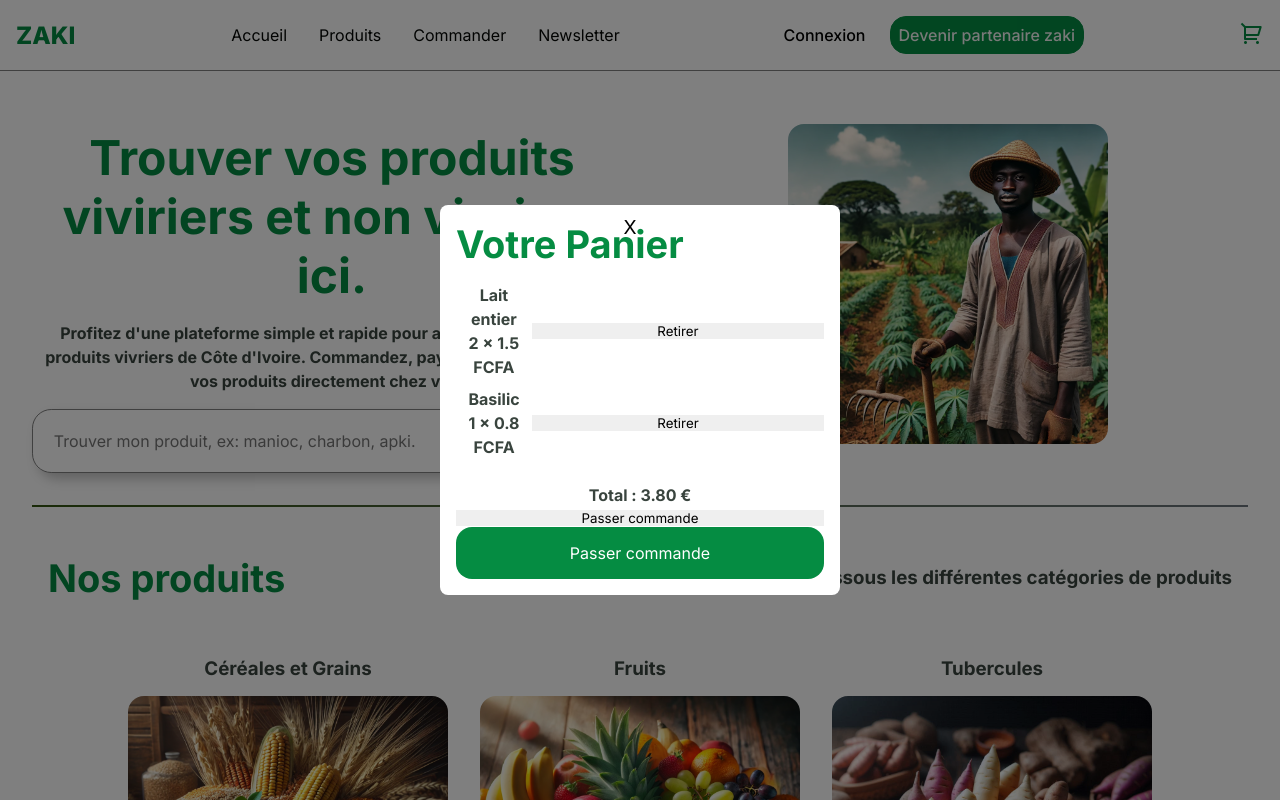
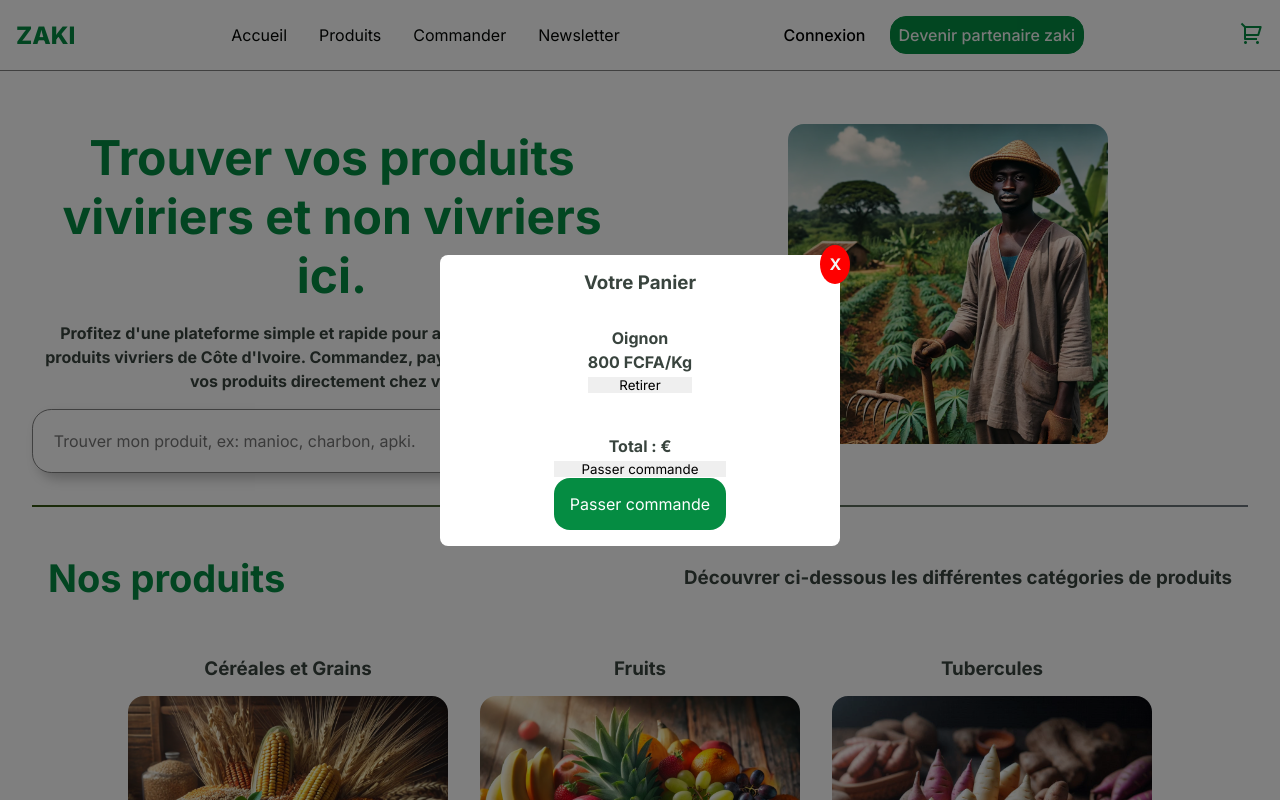
Before and after one commit to miakojean/zaki, a Vue app in the folder zaki front/: page / in a window 1280 px wide. Both pictures are taken after a click on the icon 1251 px from the left and 33 px from the top of the page. Shown: the top 800 px of the page. Built offline with nearby package versions, Linux system fonts and the light colour scheme.

Commit message:
Cart work 1

```diff
--- a/zaki front/src/components/ComponentCart.vue
+++ b/zaki front/src/components/ComponentCart.vue
@@ -7,23 +7,22 @@
         <div v-if="showModal" class="modal-overlay">
         <div class="modal-content">
             <button @click="closeModal" class="close-btn">X</button>
-            <h2>Votre Panier</h2>
+            <h3>Votre Panier</h3>
 
-            <div v-if="cartItems.length > 0" class="cart-items">
-            <div v-for="(item, index) in cartItems" :key="index" class="cart-item">
+            <div  class="cart-items">
+                <div  class="cart-item">
                     <div class="item-details">
-                <p>{{ item.name }}</p>
-                <p>{{ item.quantity }} x {{ item.price }} FCFA</p>
+                    <p>Oignon</p>
+                    <p>800 FCFA/Kg</p>
+
                     </div>
                     <button @click="removeItem(index)">Retirer</button>
                 </div>
             </div>
 
-            <div v-else class="empty-cart">
-            <p>Votre panier est vide.</p>
-            </div>
 
-            <div class="cart-summary" v-if="cartItems.length > 0">
+
+            <div class="cart-summary" >
             <p>Total : {{ totalPrice }} €</p>
             <button @click="checkout">Passer commande</button>
             <MainButton label="Passer commande" />
@@ -40,18 +39,7 @@ export default {
     data() {
         return {
         showModal: false,
-        cartItems: [
-            { name: 'Lait entier', quantity: 2, price: 1.5 },
-            { name: 'Basilic', quantity: 1, price: 0.8 },
-        ],
         };
-    },
-    computed: {
-        totalPrice() {
-        return this.cartItems
-            .reduce((total, item) => total + item.quantity * item.price, 0)
-            .toFixed(2);
-        },
     },
     components:{
         MainButton,
@@ -62,14 +50,6 @@ export default {
         },
         closeModal() {
         this.showModal = false;
-        },
-        removeItem(index) {
-        this.cartItems.splice(index, 1);
-        },
-        checkout() {
-        alert('Commande passée !');
-        this.cartItems = [];
-        this.closeModal();
         },
     },
 };
@@ -102,7 +82,9 @@ z-index: 1000;
 .modal-content {
     display: flex;
     flex-direction: column;
-    gap: 1rem;
+    justify-content: center;
+    align-items: center;
+    gap: 2rem;
     background: white;
     padding: 1rem;
     border-radius: 8px;
@@ -112,31 +94,44 @@ z-index: 1000;
 }
 .close-btn {
     position: absolute;
-top: 10px;
-right: 10px;
+    top: -10px;
+    right: -10px;
     background: none;
     border: none;
-font-size: 1.2rem;
+    font-size: 1rem;
+    font-weight: 700;
     cursor: pointer;
+    background-color: red;
+    border-radius: 50%;
+    width: 30px;
+    color: #f3f3f3;
+    padding: 0.6rem;
 }
 
 /* Responsiveness */
-.cart-item {
+.cart-items {
     display: flex;
-justify-content: space-between;
-align-items: center;
+    justify-content:space-around;
+    gap: 1rem;
     margin-bottom: 0.5rem;
+    width: 100%;
+    /*border: 1px solid #058C42;*/
 }
-.item-details p {
-margin: 0;
+
+.yes, .non{
+    background-color: #058C42;
+    color: white;
+    border: none;
+    padding: 0.6rem;
+    cursor: pointer;
+    border-radius: 1rem;
+    width: 75px;
 }
-.empty-cart {
-text-align: center;
-color: #888;
+
+.non{
+    background-color: gray;
 }
-.cart-summary {
-text-align: center;
-}
+
 i{
     font-size: 1.5rem;
     color: #058C42;
@@ -147,5 +142,4 @@ i:hover{
     color: #058C42;
     cursor: pointer;
 }
-
 </style>
--- a/zaki front/src/components/Products/Products.vue
+++ b/zaki front/src/components/Products/Products.vue
@@ -225,15 +225,15 @@ span {
   }
   img{
     background-size: cover;
-    max-width: 400px;
-    max-height: 400px;
+    max-width: 320px;
+    max-height: 320px;
     border-radius: 10px;
   }
   ul{
     max-height: 90vh;
     overflow-y: auto;
     display: grid;
-    grid-template-columns: 1fr 1fr 1fr;
+    grid-template-columns: 1fr 1fr;
     gap: 1rem;
   }
   .food__items{
```
Also changed, not shown: zaki front/src/components/Order/ConfirmView.vue (line endings or trailing spaces). Lines whose indentation alone changed are shown as unchanged.
